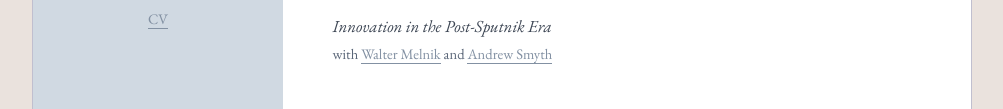
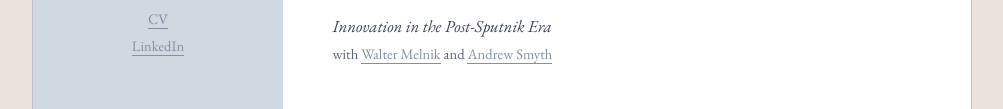
Before and after one commit to shirbloch/shirbloch.github.io, a plain HTML site: page index.html in a window 1280 px wide. Shown: the part 605-714 px from the top of the page, without its empty margins (138-1141 px from the left). Drawn offline with nearby package versions, Linux system fonts and the light colour scheme.

Commit message:
Update index.html

```diff
--- a/index.html
+++ b/index.html
@@ -282,7 +282,8 @@
 
         <div class="sb-section">
           <div class="sb-list">
-            <a href="cv.pdf">CV</a>
+            <a href="cv.pdf">CV</a><br>
+            <a href="https://www.linkedin.com/in/shir-bloch-098b76301">LinkedIn</a>
           </div>
         </div>
       </div>
```
